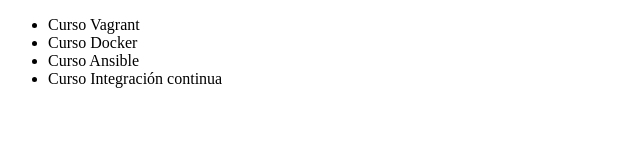
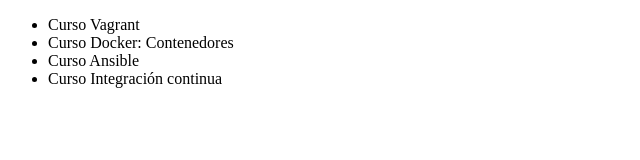
Before and after one commit to JuanAnayaR/Curso-Alura-Git, a plain HTML site: page index.html in a window 1280 px wide. Shown: the full height of the page, 0-640 px from the left. Drawn offline with Linux system fonts and the light colour scheme.

Commit message:
Corrigiendo lista de docker

```diff
--- a/index.html
+++ b/index.html
@@ -7,7 +7,7 @@
 <body>
      <ul>
          <li> Curso Vagrant </li>
-         <li> Curso Docker </li>
+         <li> Curso Docker: Contenedores </li>
          <li> Curso Ansible </li>
          <li> Curso Integración continua </li>
      </ul>
```
